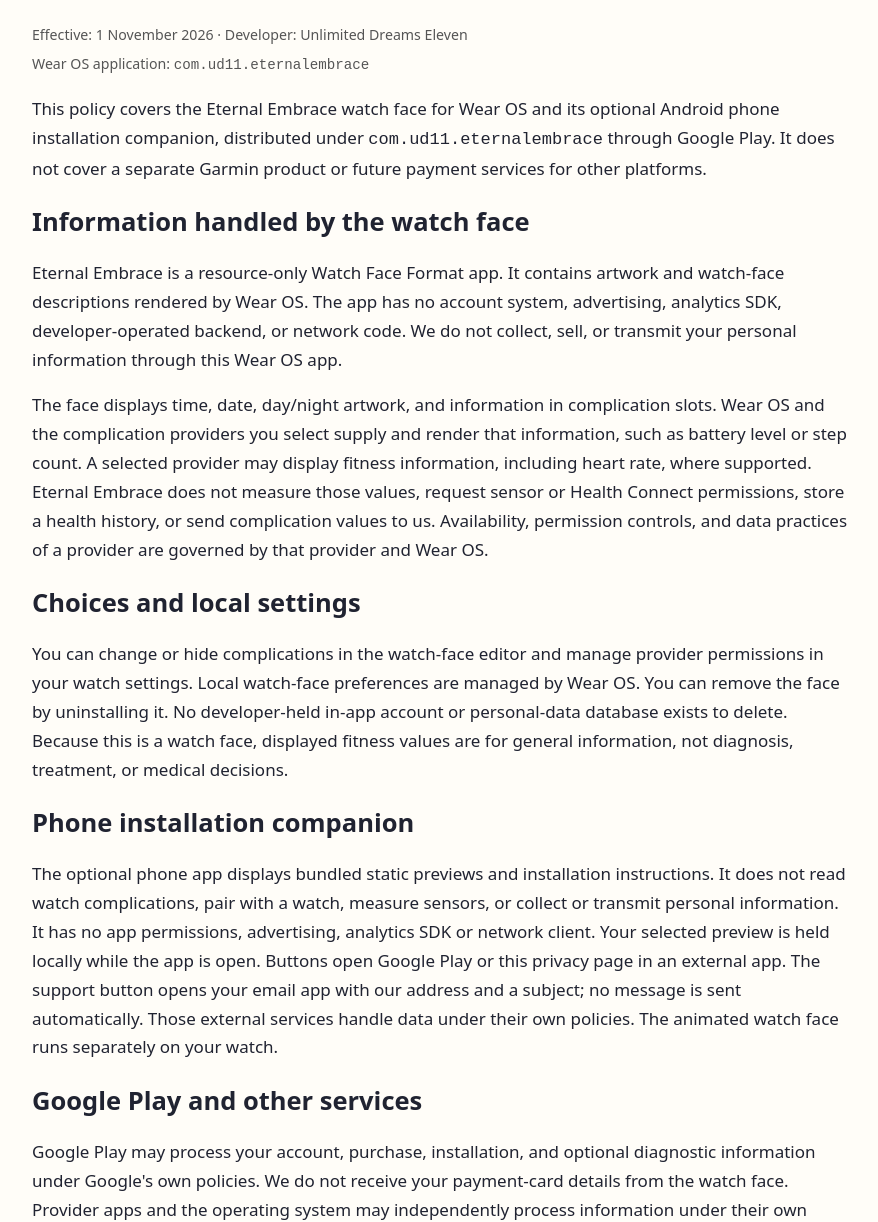
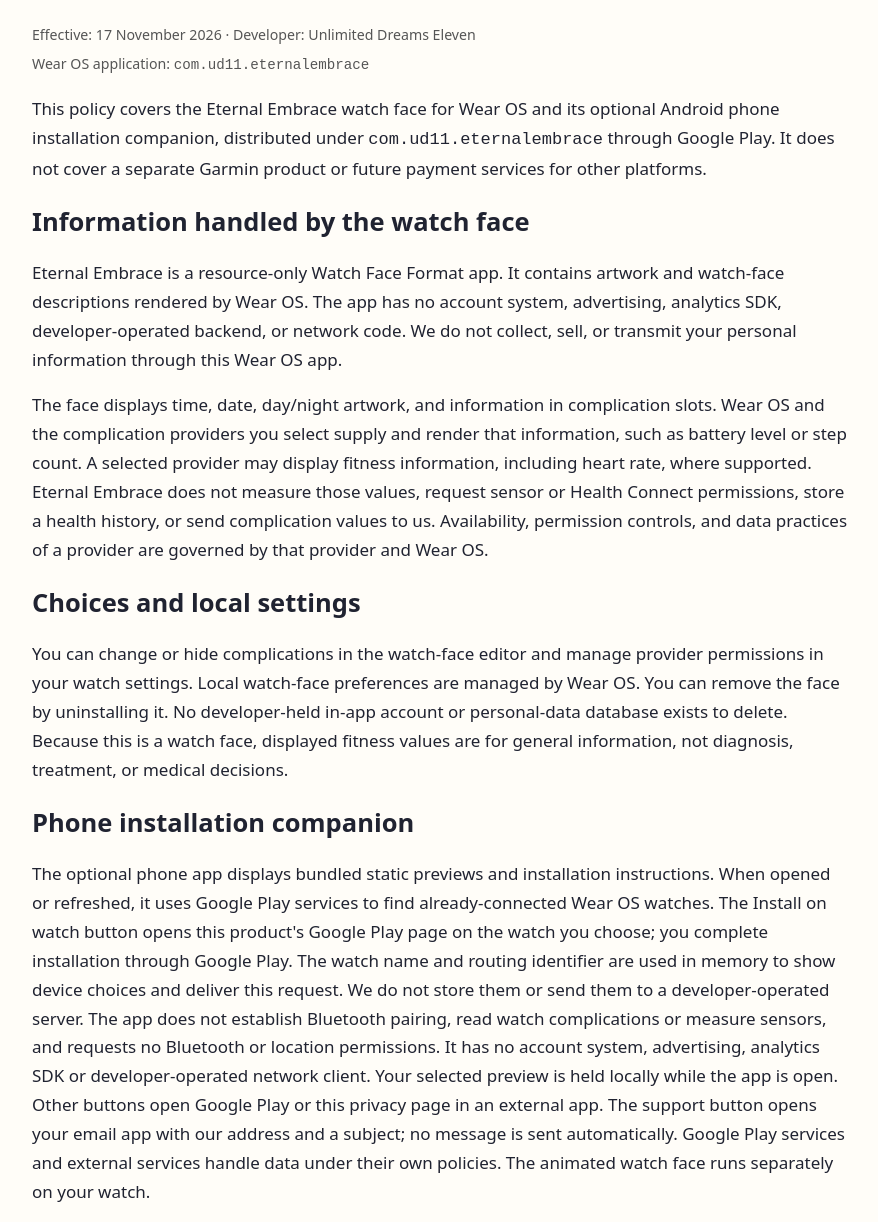
Before and after one commit to Unlimited-Dreams-Eleven/unlimited-dreams-eleven.github.io, a plain HTML site: page eternal-embrace/privacy.html in a window 1280 px wide. Shown: the part 95-1317 px from the top of the page, without its empty margins (198-1076 px from the left). Drawn offline with Linux system fonts and the light colour scheme.

Commit message:
Clarify Eternal Embrace phone watch installation privacy

```diff
--- a/eternal-embrace/privacy.html
+++ b/eternal-embrace/privacy.html
@@ -1,14 +1,14 @@
 <!doctype html>
 <html lang="en"><meta charset="utf-8"><meta name="viewport" content="width=device-width,initial-scale=1"><title>Eternal Embrace — Privacy Policy</title>
 <style>body{max-width:820px;margin:48px auto;padding:0 24px;font:17px/1.7 system-ui,sans-serif;color:#202331;background:#fffdf8}h1,h2{line-height:1.3}h1{color:#5c4631}a{color:#305785}small{color:#555}</style>
-<main><h1>Eternal Embrace — Privacy Policy</h1><p><small>Effective: 1 November 2026 · Developer: Unlimited Dreams Eleven<br>Wear OS application: <code>com.ud11.eternalembrace</code></small></p>
+<main><h1>Eternal Embrace — Privacy Policy</h1><p><small>Effective: 17 November 2026 · Developer: Unlimited Dreams Eleven<br>Wear OS application: <code>com.ud11.eternalembrace</code></small></p>
 <p>This policy covers the Eternal Embrace watch face for Wear OS and its optional Android phone installation companion, distributed under <code>com.ud11.eternalembrace</code> through Google Play. It does not cover a separate Garmin product or future payment services for other platforms.</p>
 <h2>Information handled by the watch face</h2><p>Eternal Embrace is a resource-only Watch Face Format app. It contains artwork and watch-face descriptions rendered by Wear OS. The app has no account system, advertising, analytics SDK, developer-operated backend, or network code. We do not collect, sell, or transmit your personal information through this Wear OS app.</p>
 <p>The face displays time, date, day/night artwork, and information in complication slots. Wear OS and the complication providers you select supply and render that information, such as battery level or step count. A selected provider may display fitness information, including heart rate, where supported. Eternal Embrace does not measure those values, request sensor or Health Connect permissions, store a health history, or send complication values to us. Availability, permission controls, and data practices of a provider are governed by that provider and Wear OS.</p>
 <h2>Choices and local settings</h2><p>You can change or hide complications in the watch-face editor and manage provider permissions in your watch settings. Local watch-face preferences are managed by Wear OS. You can remove the face by uninstalling it. No developer-held in-app account or personal-data database exists to delete. Because this is a watch face, displayed fitness values are for general information, not diagnosis, treatment, or medical decisions.</p>
-<h2>Phone installation companion</h2><p>The optional phone app displays bundled static previews and installation instructions. It does not read watch complications, pair with a watch, measure sensors, or collect or transmit personal information. It has no app permissions, advertising, analytics SDK or network client. Your selected preview is held locally while the app is open. Buttons open Google Play or this privacy page in an external app. The support button opens your email app with our address and a subject; no message is sent automatically. Those external services handle data under their own policies. The animated watch face runs separately on your watch.</p>
+<h2>Phone installation companion</h2><p>The optional phone app displays bundled static previews and installation instructions. When opened or refreshed, it uses Google Play services to find already-connected Wear OS watches. The Install on watch button opens this product's Google Play page on the watch you choose; you complete installation through Google Play. The watch name and routing identifier are used in memory to show device choices and deliver this request. We do not store them or send them to a developer-operated server. The app does not establish Bluetooth pairing, read watch complications or measure sensors, and requests no Bluetooth or location permissions. It has no account system, advertising, analytics SDK or developer-operated network client. Your selected preview is held locally while the app is open. Other buttons open Google Play or this privacy page in an external app. The support button opens your email app with our address and a subject; no message is sent automatically. Google Play services and external services handle data under their own policies. The animated watch face runs separately on your watch.</p>
 <h2>Google Play and other services</h2><p>Google Play may process your account, purchase, installation, and optional diagnostic information under Google's own policies. We do not receive your payment-card details from the watch face. Provider apps and the operating system may independently process information under their own privacy policies.</p>
 <h2>Support messages</h2><p>If you email us voluntarily, we receive your email address and the information you choose to include. We use it to respond and resolve your support request, retain it only as needed for that purpose or applicable obligations, and do not sell it. Please avoid sending sensitive health information. Contact us to request deletion of support correspondence, subject to obligations that require retention.</p>
 <h2>Age group</h2><p>The intended audience is users aged 13 and over. We do not knowingly collect personal information from children through this watch face.</p>
 <h2>Changes and contact</h2><p>We will update this page and its effective date if the app's data practices change. Contact Unlimited Dreams Eleven at <a href="mailto:ud11.support@gmail.com">ud11.support@gmail.com</a> for privacy or support questions.</p>
-<hr><section lang="th"><h2>สรุปภาษาไทย</h2><p>Eternal Embrace สำหรับ Wear OS เป็นหน้าปัดที่ให้ระบบ Wear OS แสดงผล ไม่มีบัญชีผู้ใช้ โฆษณา ระบบวิเคราะห์ หรือการส่งข้อมูลจากแอปไปยังผู้พัฒนา ข้อมูลในช่องข้อมูลเสริมมาจากระบบและผู้ให้บริการที่คุณเลือก หน้าปัดไม่ได้วัดชีพจร เก็บประวัติสุขภาพ หรือขอสิทธิ์เซนเซอร์และ Health Connect คุณเปลี่ยนหรือซ่อนข้อมูลได้ในตัวแก้ไขหน้าปัด และถอนการติดตั้งได้ตามปกติ</p><p>Google Play และผู้ให้บริการข้อมูลมีนโยบายของตนเอง หากคุณส่งอีเมลขอความช่วยเหลือ เราใช้ข้อมูลที่ส่งมาเพื่อตอบและแก้ปัญหาเท่าที่จำเป็น ติดต่อหรือลบจดหมายขอความช่วยเหลือได้ที่ ud11.support@gmail.com แอปมีไว้สำหรับผู้ใช้อายุ 13 ปีขึ้นไป ข้อมูลฟิตเนสที่แสดงเป็นข้อมูลทั่วไป ไม่ใช่คำแนะนำทางการแพทย์ นโยบายนี้ครอบคลุมหน้าปัด Wear OS และแอปมือถือช่วยติดตั้งรหัส com.ud11.eternalembrace แอปมือถือแสดงภาพนิ่งและคู่มือติดตั้ง ไม่อ่านข้อมูลจากนาฬิกาหรือส่งข้อมูลส่วนตัว ปุ่มลิงก์เปิดบริการภายนอก และปุ่มติดต่อเปิดแอปอีเมลโดยไม่ส่งข้อความอัตโนมัติ</p></section></main></html>
+<hr><section lang="th"><h2>สรุปภาษาไทย</h2><p>Eternal Embrace สำหรับ Wear OS เป็นหน้าปัดที่ให้ระบบ Wear OS แสดงผล ไม่มีบัญชีผู้ใช้ โฆษณา ระบบวิเคราะห์ หรือการส่งข้อมูลจากแอปไปยังผู้พัฒนา ข้อมูลในช่องข้อมูลเสริมมาจากระบบและผู้ให้บริการที่คุณเลือก หน้าปัดไม่ได้วัดชีพจร เก็บประวัติสุขภาพ หรือขอสิทธิ์เซนเซอร์และ Health Connect คุณเปลี่ยนหรือซ่อนข้อมูลได้ในตัวแก้ไขหน้าปัด และถอนการติดตั้งได้ตามปกติ</p><p>Google Play และผู้ให้บริการข้อมูลมีนโยบายของตนเอง หากคุณส่งอีเมลขอความช่วยเหลือ เราใช้ข้อมูลที่ส่งมาเพื่อตอบและแก้ปัญหาเท่าที่จำเป็น ติดต่อหรือลบจดหมายขอความช่วยเหลือได้ที่ ud11.support@gmail.com แอปมีไว้สำหรับผู้ใช้อายุ 13 ปีขึ้นไป ข้อมูลฟิตเนสที่แสดงเป็นข้อมูลทั่วไป ไม่ใช่คำแนะนำทางการแพทย์ นโยบายนี้ครอบคลุมหน้าปัด Wear OS และแอปมือถือช่วยติดตั้งรหัส com.ud11.eternalembrace แอปมือถือแสดงภาพนิ่งและคู่มือติดตั้ง ใช้ Google Play services ค้นหานาฬิกาที่เชื่อมต่ออยู่และเปิดหน้า Google Play บนเรือนที่คุณเลือก ชื่อและรหัสสำหรับส่งคำขอใช้ชั่วคราวในหน่วยความจำ ไม่เก็บหรือส่งไปยังเซิร์ฟเวอร์ผู้พัฒนา แอปไม่จับคู่ Bluetooth เอง ไม่อ่านข้อมูลสุขภาพหรือข้อมูลเสริมจากนาฬิกา และไม่ขอสิทธิ์ Bluetooth หรือตำแหน่ง คุณยืนยันติดตั้งผ่าน Google Play บนนาฬิกา ปุ่มลิงก์อื่นเปิดบริการภายนอก และปุ่มติดต่อเปิดแอปอีเมลโดยไม่ส่งข้อความอัตโนมัติ</p></section></main></html>
```
